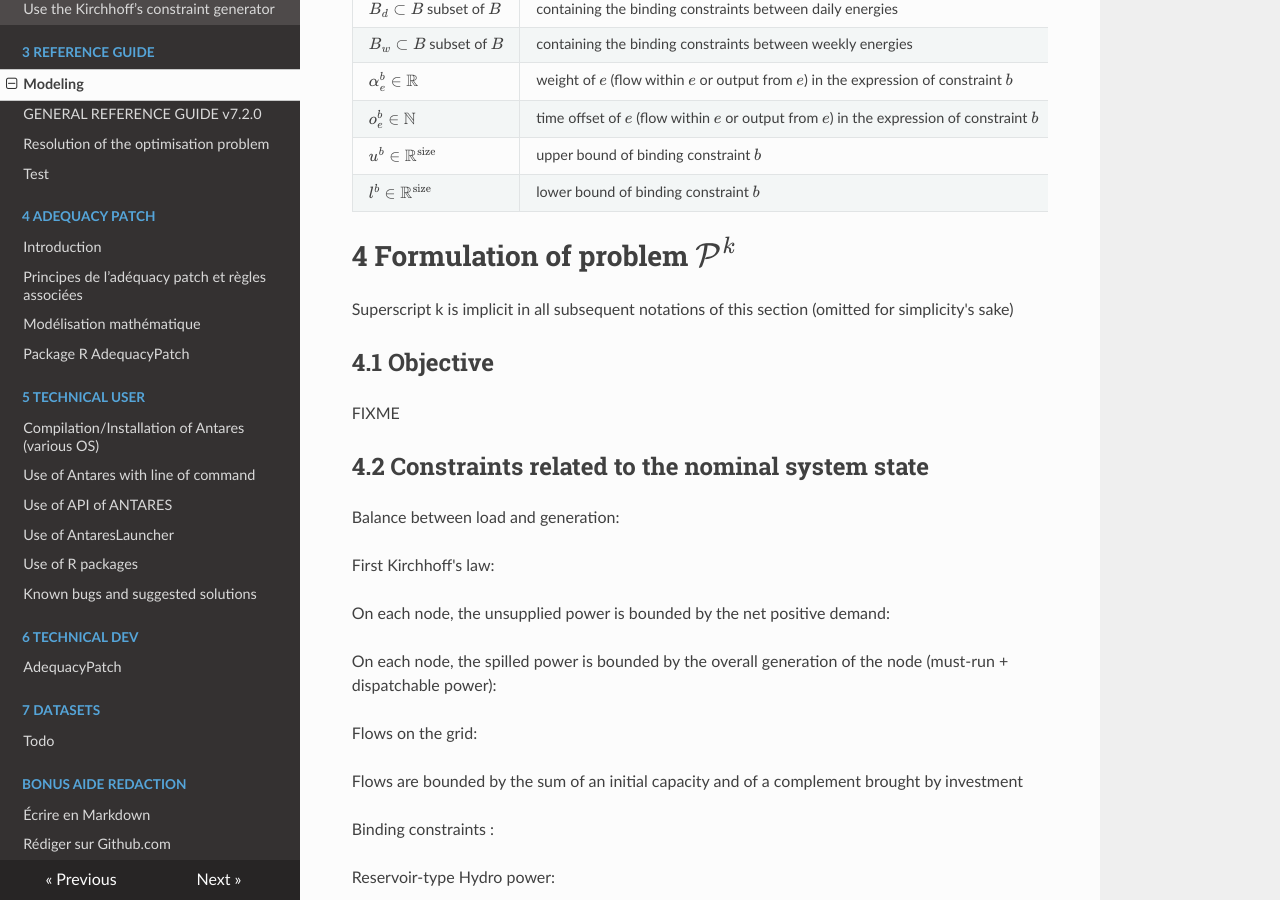
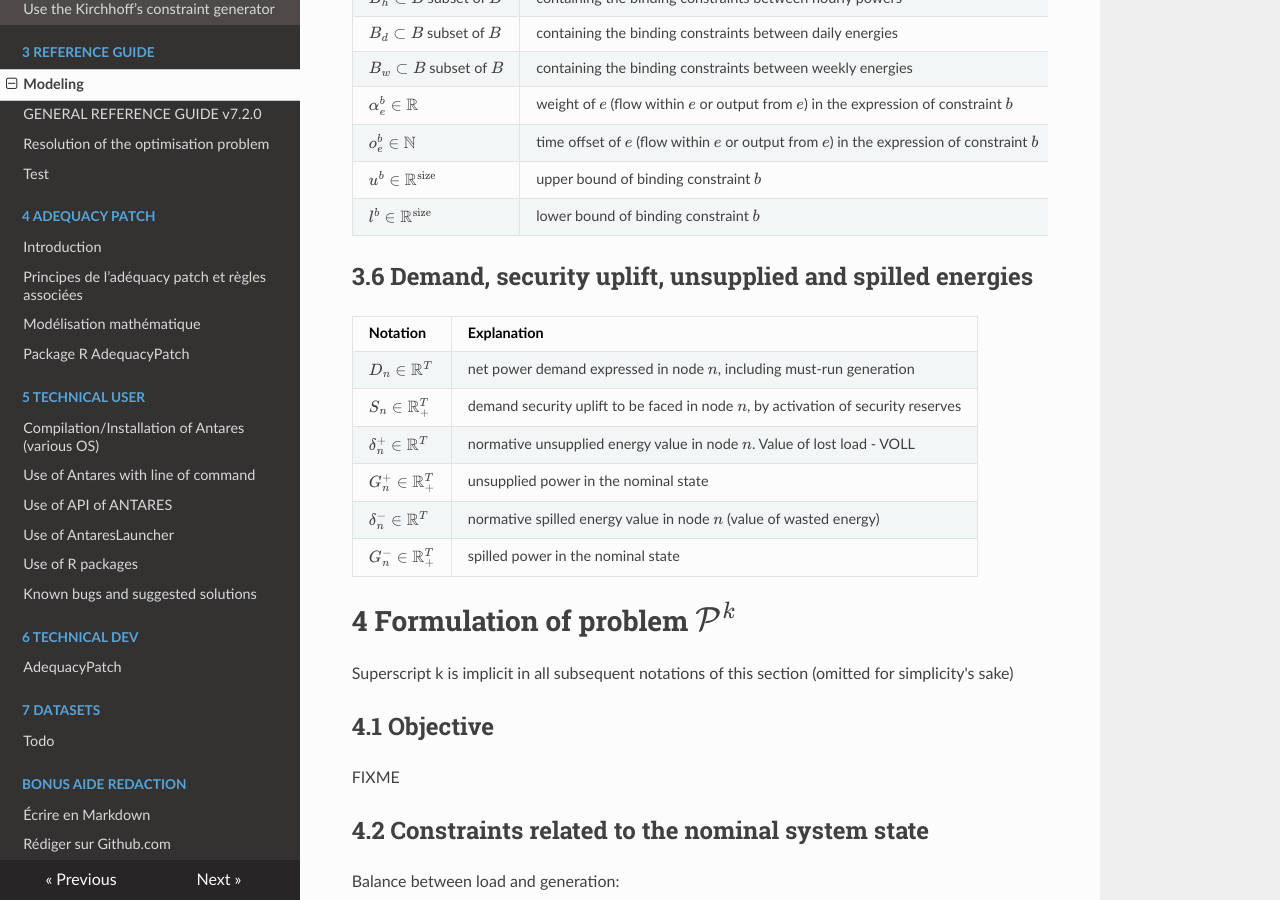
Before and after one commit to AntaresSimulatorTeam/antares-doc, an MkDocs documentation site: the page built from docs/3-reference-guide/modeling.md, in a window 1280 px wide and 900 px high, scrolled down 8705 px. Built offline with MkDocs 1.6.1, drawn with Linux system fonts in a browser that asks for light colours; nearby versions of some CDN libraries; formulas are drawn with MathJax 3; some of the changed text lies outside the part shown.

Commit message:
Add section #3.6

```diff
--- a/docs/3-reference-guide/modeling.md
+++ b/docs/3-reference-guide/modeling.md
@@ -198,6 +198,16 @@ Generic notations for binding constraints :
 | \\(u^b \in \mathbb{R}^{\mathrm{size}}\\) | upper bound of binding constraint \\(b\\)                                                                   |
 | \\(l^b \in \mathbb{R}^{\mathrm{size}}\\) | lower bound of binding constraint \\(b\\)                                                                   |
 
+## 3.6 Demand, security uplift, unsupplied and spilled energies
+| Notation                          | Explanation                                                                            |
+| ------------                      | -------------                                                                          |
+| \\(D_n \in \mathbb{R}^T\\)        | net power demand expressed in node \\(n\\), including must-run generation              |
+| \\(S_n \in \mathbb{R}^T_+\\)      | demand security uplift to be faced in node \\(n\\), by activation of security reserves |
+| \\(\delta_n^+ \in \mathbb{R}^T\\) | normative unsupplied energy value in node \\(n\\). Value of lost load - VOLL           |
+| \\(G_n^+ \in \mathbb{R}^T_+\\)    | unsupplied power in the nominal state                                                  |
+| \\(\delta_n^- \in \mathbb{R}^T\\) | normative spilled energy value in node \\(n\\) (value of wasted energy)                |
+| \\(G_n^- \in \mathbb{R}^T_+\\)    | spilled power in the nominal state                                                     |
+
 
 # 4 Formulation of problem \\(\mathcal{P}^k\\)
 
```
